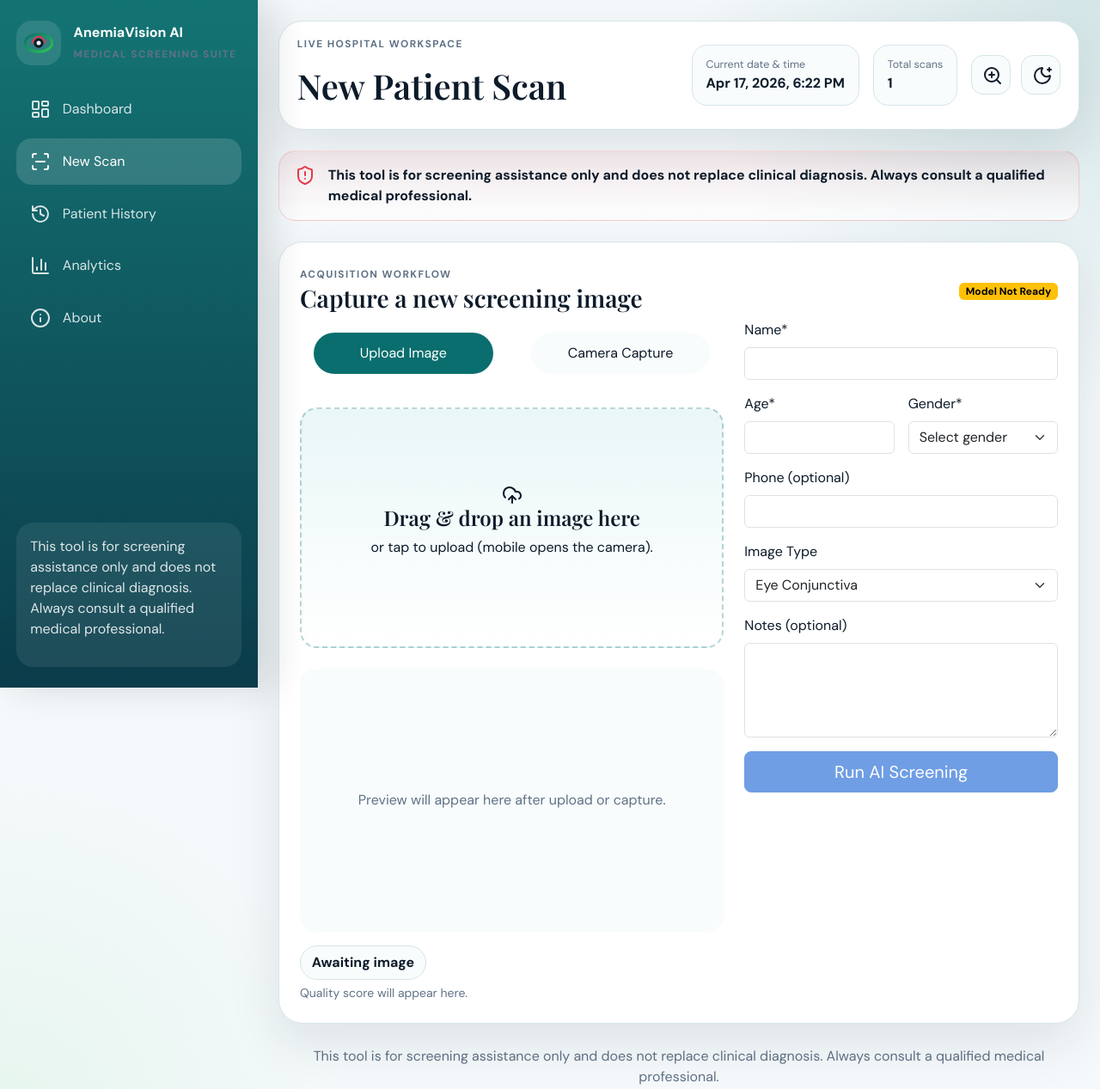
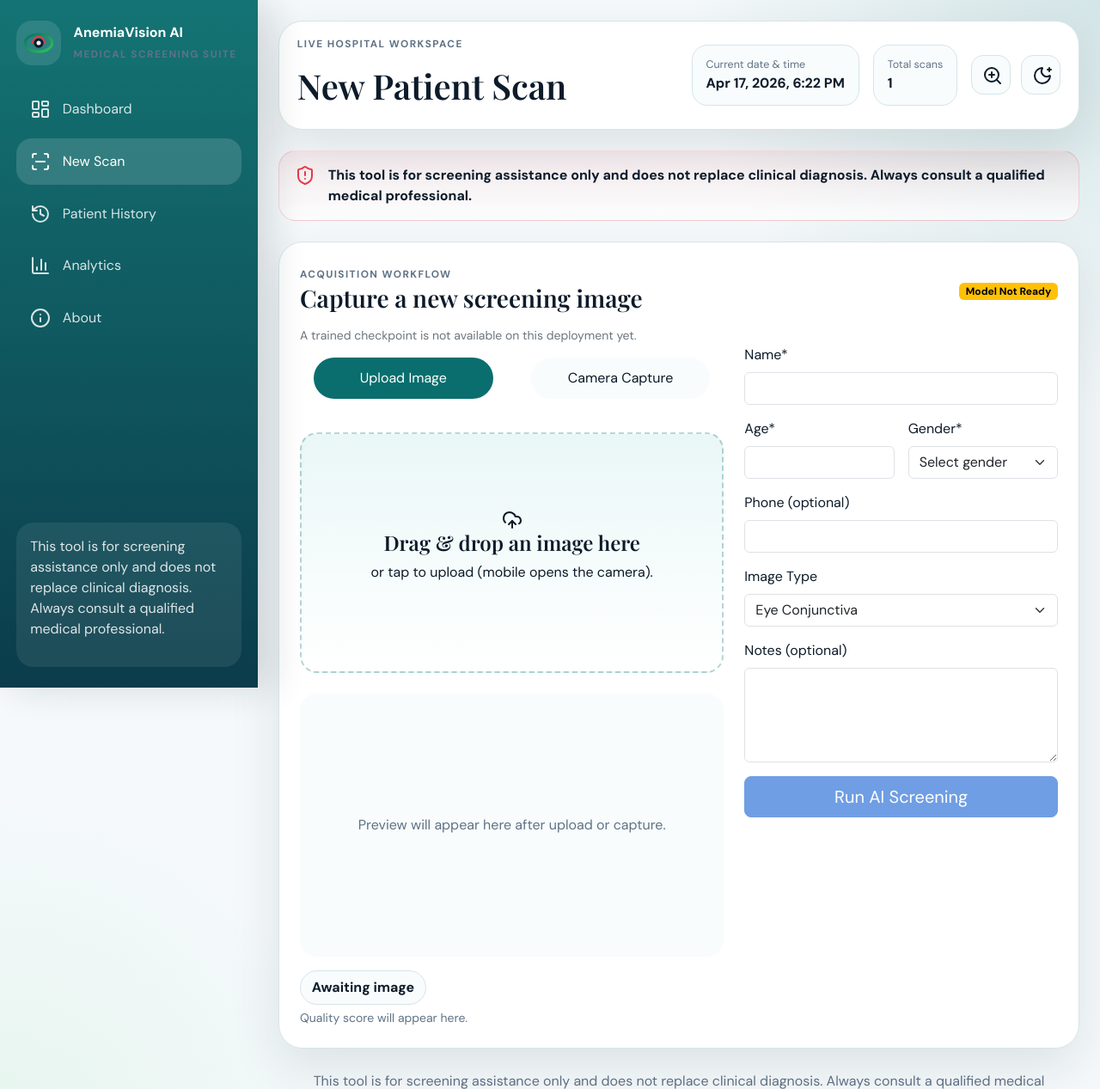
Before and after one commit to RAHULPATEL2002/anemia-detection, a Flask app: page /scan in a window 1280 px wide. Shown: the top 1267 px of the page at 86% size. Run offline with Flask 3, Linux system fonts and the light colour scheme.

Commit message:
Gate scan flow on model readiness

```diff
--- a/app.py
+++ b/app.py
@@ -63,8 +63,10 @@ from predict import (
 
 db = SQLAlchemy()
 _predictor: AnemiaPredictor | None = None
+_predictor_load_error: str | None = None
 _predictor_warmup_started = False
 _predictor_warmup_lock = threading.Lock()
+_predictor_load_lock = threading.Lock()
 
 IMAGE_TYPE_OPTIONS = ("Eye Conjunctiva", "Fingernail", "Unknown")
 GENDER_OPTIONS = ("Female", "Male", "Other")
@@ -210,7 +212,7 @@ def allowed_file(filename: str, mimetype: str | None = None) -> bool:
 def get_predictor() -> AnemiaPredictor:
     """Lazy-load the predictor once a trained checkpoint is available."""
 
-    global _predictor
+    global _predictor, _predictor_load_error
 
     if _predictor is not None:
         return _predictor
@@ -221,8 +223,36 @@ def get_predictor() -> AnemiaPredictor:
             "No trained checkpoint is available yet. Run train.py before serving predictions."
         )
 
-    _predictor = AnemiaPredictor(checkpoint_path=checkpoint)
+    with _predictor_load_lock:
+        if _predictor is not None:
+            return _predictor
+
+        try:
+            _predictor = AnemiaPredictor(checkpoint_path=checkpoint)
+            _predictor_load_error = None
+        except Exception as exc:
+            _predictor_load_error = str(exc)
+            raise
+
     return _predictor
+
+
+def predictor_loaded() -> bool:
+    """Return whether this worker already has the predictor loaded."""
+
+    return _predictor is not None
+
+
+def eager_load_predictor() -> None:
+    """Load the predictor during worker startup so the first scan does not cold-start."""
+
+    if latest_available_checkpoint() is None or predictor_loaded():
+        return
+
+    try:
+        get_predictor()
+    except Exception:
+        pass
 
 
 def maybe_start_predictor_warmup() -> None:
@@ -978,10 +1008,13 @@ def create_app() -> Flask:
         """Provide shared layout data to all templates."""
 
         total_scans_counter = Scan.query.count()
+        predictor_is_loaded = predictor_loaded()
         return {
             "total_scans_counter": total_scans_counter,
             "current_year": datetime.utcnow().year,
             "checkpoint_available": latest_available_checkpoint() is not None,
+            "predictor_loaded": predictor_is_loaded,
+            "predictor_load_error": _predictor_load_error,
             "disclaimer_text": DISCLAIMER_TEXT,
         }
 
@@ -1043,6 +1076,8 @@ def create_app() -> Flask:
         return {
             "status": "ok",
             "checkpoint_available": latest_available_checkpoint() is not None,
+            "predictor_loaded": predictor_loaded(),
+            "predictor_load_error": _predictor_load_error,
             "total_scans": Scan.query.count(),
             "gunicorn_workers": GUNICORN_WORKERS,
             "gunicorn_timeout": GUNICORN_TIMEOUT,
@@ -1084,6 +1119,14 @@ def create_app() -> Flask:
             flash("A trained checkpoint is not available yet. Run train.py first.", "warning")
             return redirect(url_for("scan_page"))
 
+        if not predictor_loaded():
+            maybe_start_predictor_warmup()
+            flash(
+                "The AI model is still starting on this server. Please wait a few seconds until the badge shows Model Ready, then try again.",
+                "warning",
+            )
+            return redirect(url_for("scan_page"))
+
         patient_payload, errors = validate_patient_payload(request.form.to_dict())
         if errors:
             for error in errors:
@@ -1109,6 +1152,18 @@ def create_app() -> Flask:
 
         if latest_available_checkpoint() is None:
             return jsonify({"success": False, "error": "No trained checkpoint is available yet."}), 503
+
+        if not predictor_loaded():
+            maybe_start_predictor_warmup()
+            return (
+                jsonify(
+                    {
+                        "success": False,
+                        "error": "The AI model is still starting on this server. Please wait a few seconds and try again.",
+                    }
+                ),
+                503,
+            )
 
         if request.is_json:
             payload = request.get_json(silent=True) or {}
@@ -1312,6 +1367,7 @@ def create_app() -> Flask:
 
 
 app = create_app()
+eager_load_predictor()
 
 
 if __name__ == "__main__":
--- a/static/js/scan.js
+++ b/static/js/scan.js
@@ -312,8 +312,67 @@ function bindScanSubmit() {
     window.addEventListener("pageshow", restoreSubmitState);
 }
 
+function bindModelReadiness() {
+    const submitButton = document.getElementById("submitScanButton");
+    const badge = document.getElementById("modelStatusBadge");
+    const hint = document.getElementById("modelStatusHint");
+
+    if (!submitButton || !badge || !hint || !submitButton.disabled) return;
+
+    const setReadyState = (isReady) => {
+        submitButton.disabled = !isReady;
+        badge.textContent = isReady ? "Model Ready" : "Model Loading";
+        badge.classList.toggle("text-bg-success", isReady);
+        badge.classList.toggle("text-bg-warning", !isReady);
+        hint.textContent = isReady
+            ? "The AI model is loaded on this server and ready for screening."
+            : "The AI model is still loading on this server. Keep this page open and the scan button will enable automatically.";
+    };
+
+    let attempts = 0;
+    const maxAttempts = 90;
+
+    const poll = async () => {
+        attempts += 1;
+        try {
+            const response = await fetch("/health", {
+                headers: { Accept: "application/json" },
+                cache: "no-store"
+            });
+            if (!response.ok) return;
+
+            const payload = await response.json();
+            if (payload.predictor_loaded) {
+                setReadyState(true);
+                return true;
+            }
+
+            if (!payload.checkpoint_available) {
+                badge.textContent = "Model Not Ready";
+                hint.textContent = "A trained checkpoint is not available on this deployment yet.";
+                return true;
+            }
+        } catch (error) {
+            // Keep polling quietly; the page may still be waking up.
+        }
+
+        setReadyState(false);
+        return attempts >= maxAttempts;
+    };
+
+    poll().then((done) => {
+        if (done) return;
+
+        const timer = window.setInterval(async () => {
+            const shouldStop = await poll();
+            if (shouldStop) window.clearInterval(timer);
+        }, 2000);
+    });
+}
+
 document.addEventListener("DOMContentLoaded", () => {
     bindUploadZone();
     bindCameraCapture();
     bindScanSubmit();
+    bindModelReadiness();
 });
--- a/templates/scan.html
+++ b/templates/scan.html
@@ -10,12 +10,23 @@
             <span class="eyebrow">Acquisition workflow</span>
             <h3>Capture a new screening image</h3>
         </div>
-        {% if checkpoint_available %}
-            <span class="badge text-bg-success">Model Ready</span>
+        {% if predictor_loaded %}
+            <span class="badge text-bg-success" id="modelStatusBadge">Model Ready</span>
+        {% elif checkpoint_available %}
+            <span class="badge text-bg-warning" id="modelStatusBadge">Model Loading</span>
         {% else %}
-            <span class="badge text-bg-warning">Model Not Ready</span>
+            <span class="badge text-bg-warning" id="modelStatusBadge">Model Not Ready</span>
         {% endif %}
     </div>
+    <p class="small text-secondary mt-2 mb-0" id="modelStatusHint">
+        {% if predictor_loaded %}
+            The AI model is loaded on this server and ready for screening.
+        {% elif checkpoint_available %}
+            The AI model file is present, but this server is still loading it. Keep this page open until the badge changes to Model Ready.
+        {% else %}
+            A trained checkpoint is not available on this deployment yet.
+        {% endif %}
+    </p>
 
     <form id="scanForm" method="post" action="{{ url_for('predict_route') }}" enctype="multipart/form-data" class="scan-layout">
         <div class="scan-capture-panel">
@@ -118,7 +129,7 @@
                     <textarea class="form-control" id="notes" name="notes" rows="4"></textarea>
                 </div>
                 <div class="col-12">
-                    <button class="btn btn-primary btn-lg w-100" id="submitScanButton" {% if not checkpoint_available %}disabled{% endif %}>
+                    <button class="btn btn-primary btn-lg w-100" id="submitScanButton" {% if not predictor_loaded %}disabled{% endif %}>
                         Run AI Screening
                     </button>
                 </div>
```
